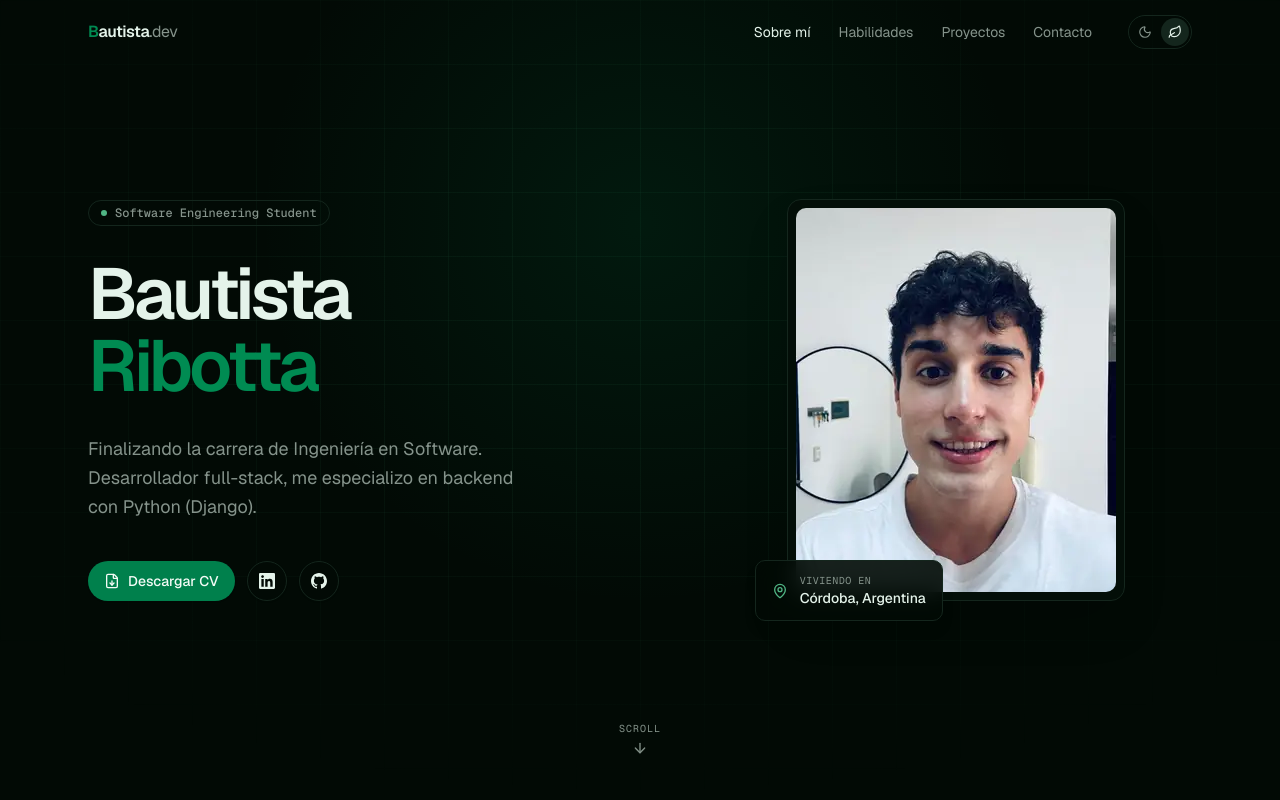
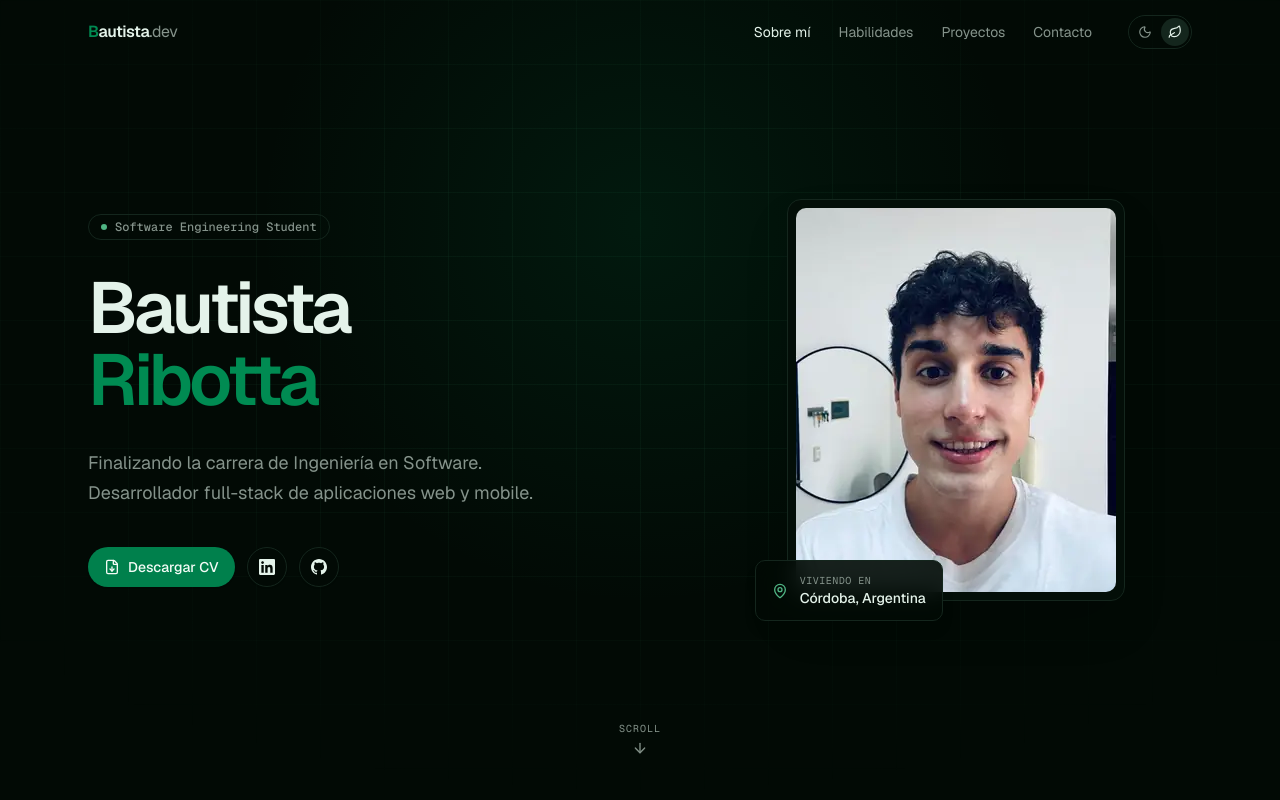
Before and after one commit to bautistaribotta/bautistaribotta.github.io, a React (Vite) app: page / in a window 1280 px wide. Shown: the top 800 px of the page. Built offline with nearby package versions, Linux system fonts and the light colour scheme.

Commit message:
Alineo el texto del hero con el perfil full-stack

```diff
--- a/src/components/secciones/hero.tsx
+++ b/src/components/secciones/hero.tsx
@@ -30,8 +30,8 @@ export function Hero() {
             </h1>
 
             <p className="max-w-md text-lg leading-relaxed text-muted-foreground">
-              Finalizando la carrera de Ingeniería en Software. Desarrollador full-stack, me
-              especializo en backend con Python (Django).
+              Finalizando la carrera de Ingeniería en Software. Desarrollador full-stack de
+              aplicaciones web y mobile.
             </p>
 
             <div className="flex flex-wrap items-center gap-3 pt-2">
```
